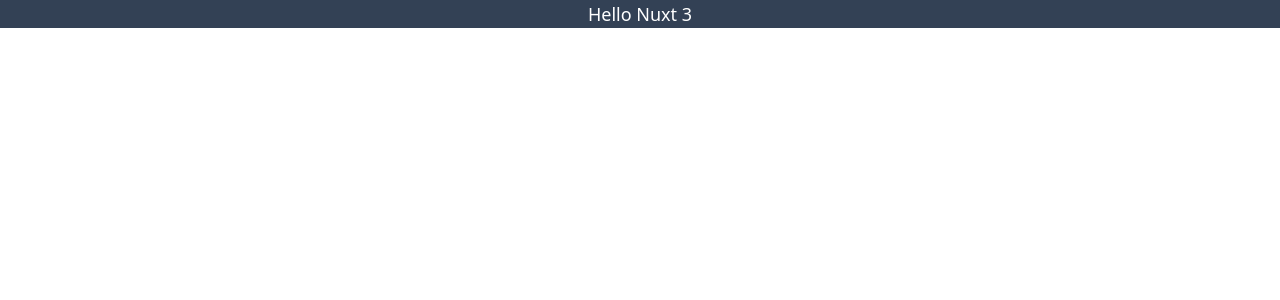
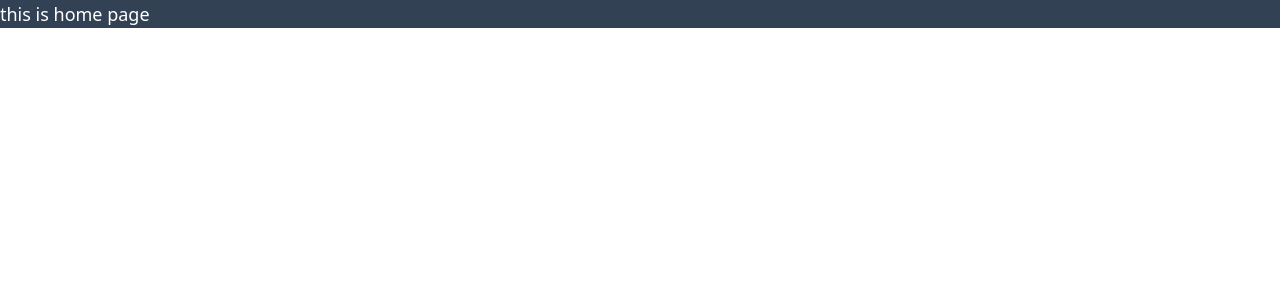
Before and after one commit to rahimi-pouria/myPortFolioWebSite, a Nuxt app: page / in a window 1280 px wide. Before the commit this address had no page. Shown: the top 300 px of the page. Built offline with nearby package versions, Linux system fonts and the light colour scheme.

Commit message:
create hom page

```diff
--- a/app.vue
+++ /dev/null
@@ -1,5 +0,0 @@
-<template>
-  <div class="flex flex-col bg-slate-700 w-full text-lg text-white text-center">
-    Hello Nuxt 3
-  </div>
-</template>
--- a/pages/HomePage.vue
+++ /dev/null
@@ -1,12 +0,0 @@
-<template>
-    <div class="flex w-full">
-        home page
-    </div>
-</template>
-
-<script>
-</script>
-
-<style lang="scss" scoped>
-
-</style>
--- /dev/null
+++ b/pages/index.vue
@@ -0,0 +1,12 @@
+<template>
+    <div class="flex flex-col w-full container text-lg bg-slate-700 mx-auto text-white">
+        this is home page
+    </div>
+</template>
+
+<script>
+</script>
+
+<style lang="scss" scoped>
+
+</style>
```
